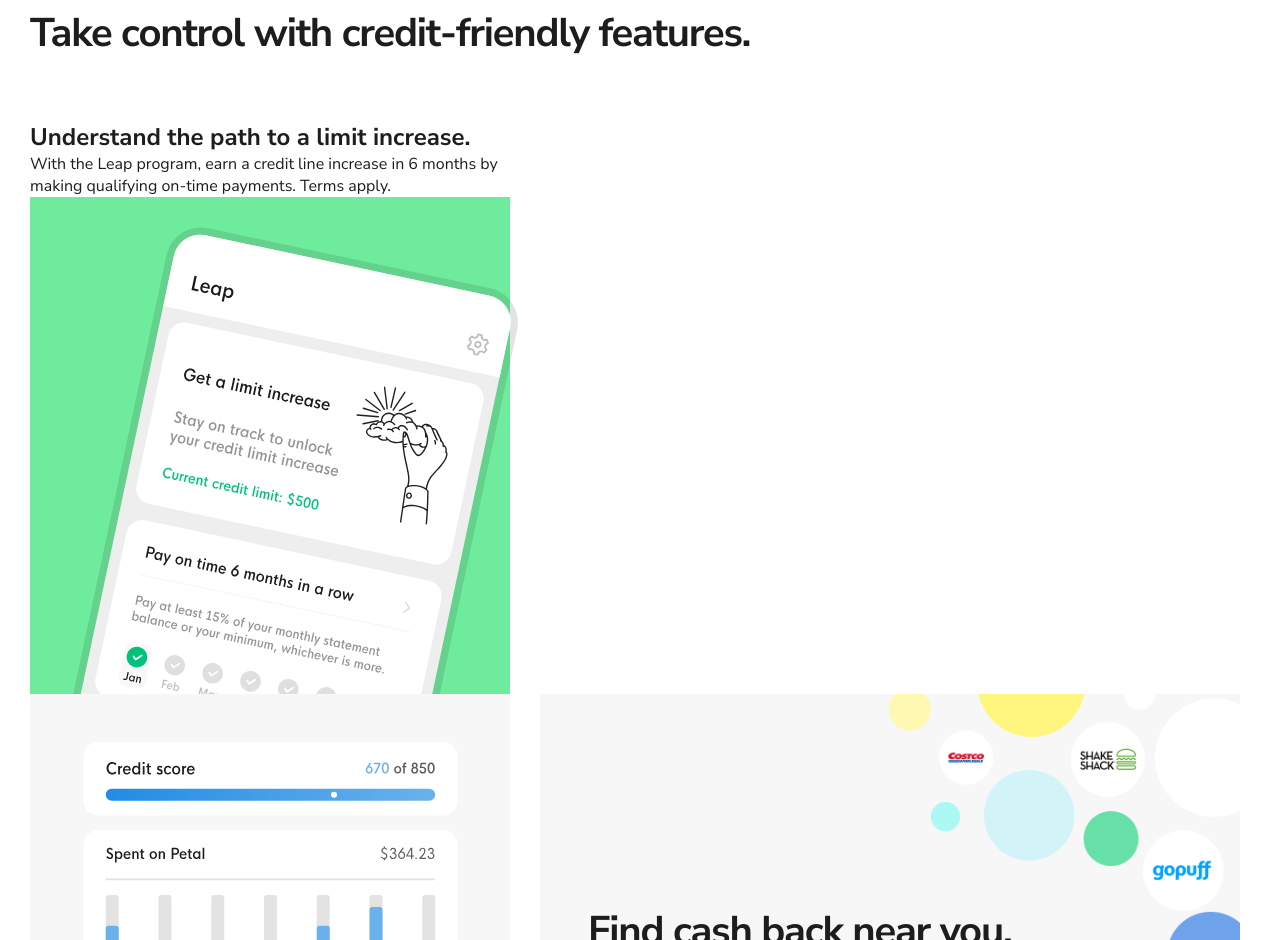
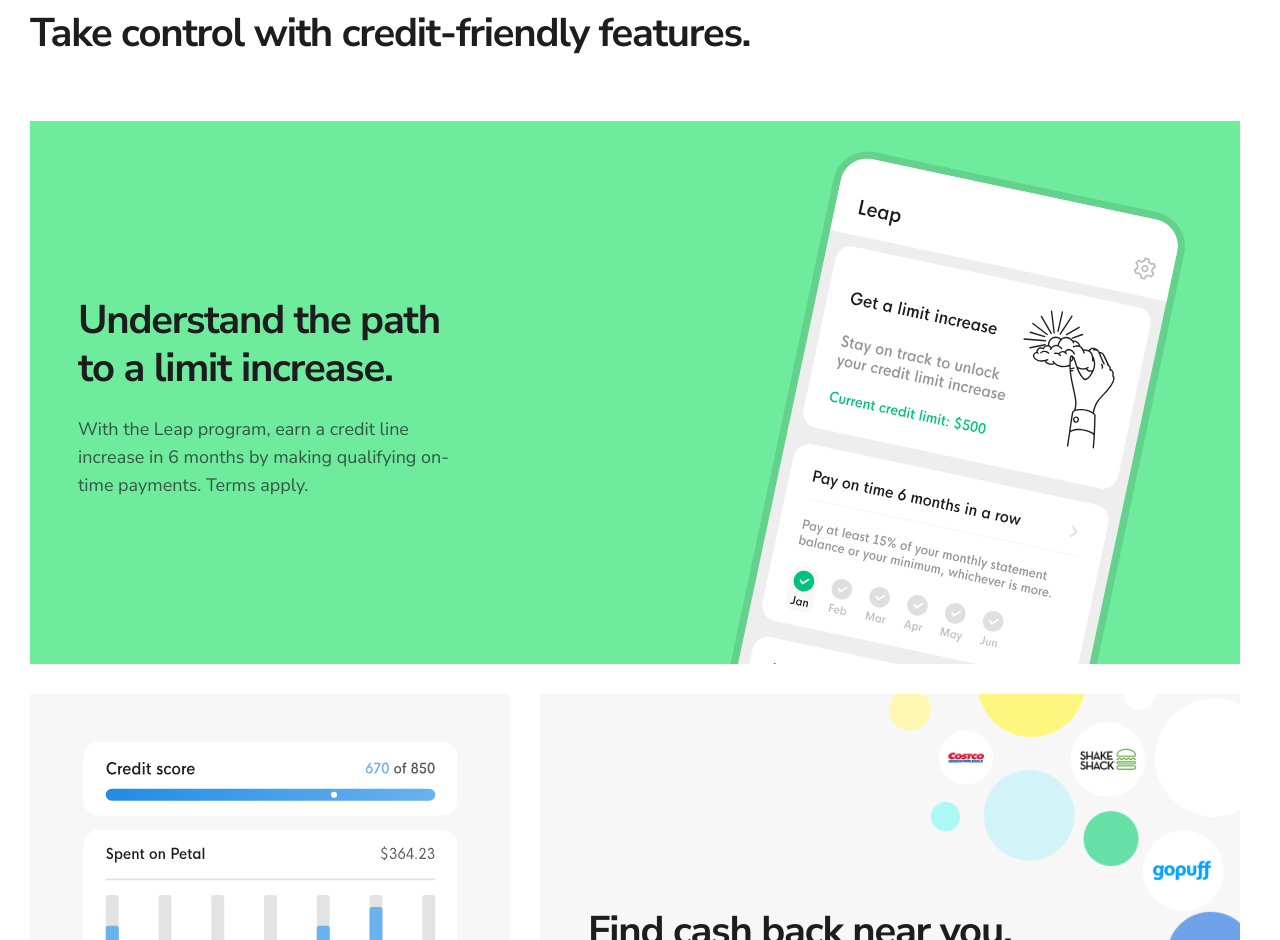
Before and after one commit to MOLOFEEVilya/Petal, a website built with Parcel: page src/index.html in a window 1280 px wide. Shown: the part 2680-3620 px from the top of the page. Built offline with nearby package versions, Linux system fonts and the light colour scheme.

Commit message:
feat to add flexbox into flexgid

```diff
--- a/src/index.html
+++ b/src/index.html
@@ -325,7 +325,7 @@
                     <h2 class="section-title__heading-title">Take control with credit-friendly features.</h2>
                 </div>
                 <div class="box-w-grid">
-                    <div class="box-w-flex">
+                    <div class="block-flex">
                         <div class="left-side-div green">
                             <h2 class="left-side-div__heading-title">Understand the path to a limit increase.</h2>
                             <div class="left-side-div__regular-text">With the Leap program, earn a credit line increase in 6 months by making qualifying on-time payments. Terms apply.</div>
--- a/src/scss/section.scss
+++ b/src/scss/section.scss
@@ -22,22 +22,21 @@
                 @include heading-title();
             }
         }
-    }
         .box-w-grid {
             max-width: 1280px;;
             display: grid;
             grid-template-columns: 480px 200px 470px;
             grid-template-rows: 543px 550px 600px;
             grid-gap: 30px;
-        .block-w-flex {
+            .block-flex {
                 grid-area: 1 / 1 / 2 / 4;
                 background-color: #6eeb9d;
+                display: flex;
+                align-items: center;
+                justify-content: space-between;
+                padding: 48px;
                 .green {
-                display: flex;
-                flex-direction: column;
-                align-items: flex-start;
-                padding: 48px;
-                justify-content: center;
+                    max-width: 400px;
                     .left-side-div__heading-title {
                         @include heading-title();
                     }
@@ -45,13 +44,9 @@
                         @include regular-text();
                     }
                 }
+                .right-side-image-with-top {
+                    margin-top: 30px;
                 }
-        .right-side-image-with-top {
-            padding-top: 24px;
-            grid-area: 1 / 2 / 2 / 4;
-            background-color: #6eeb9d;
-            display: flex;
-            justify-content: center;
             }
             .block-left-side-div {
                 background-color: #f7f7f7;
@@ -146,3 +141,4 @@
             }
         }
     }
+}
```
Lines whose indentation alone changed are shown as unchanged.
